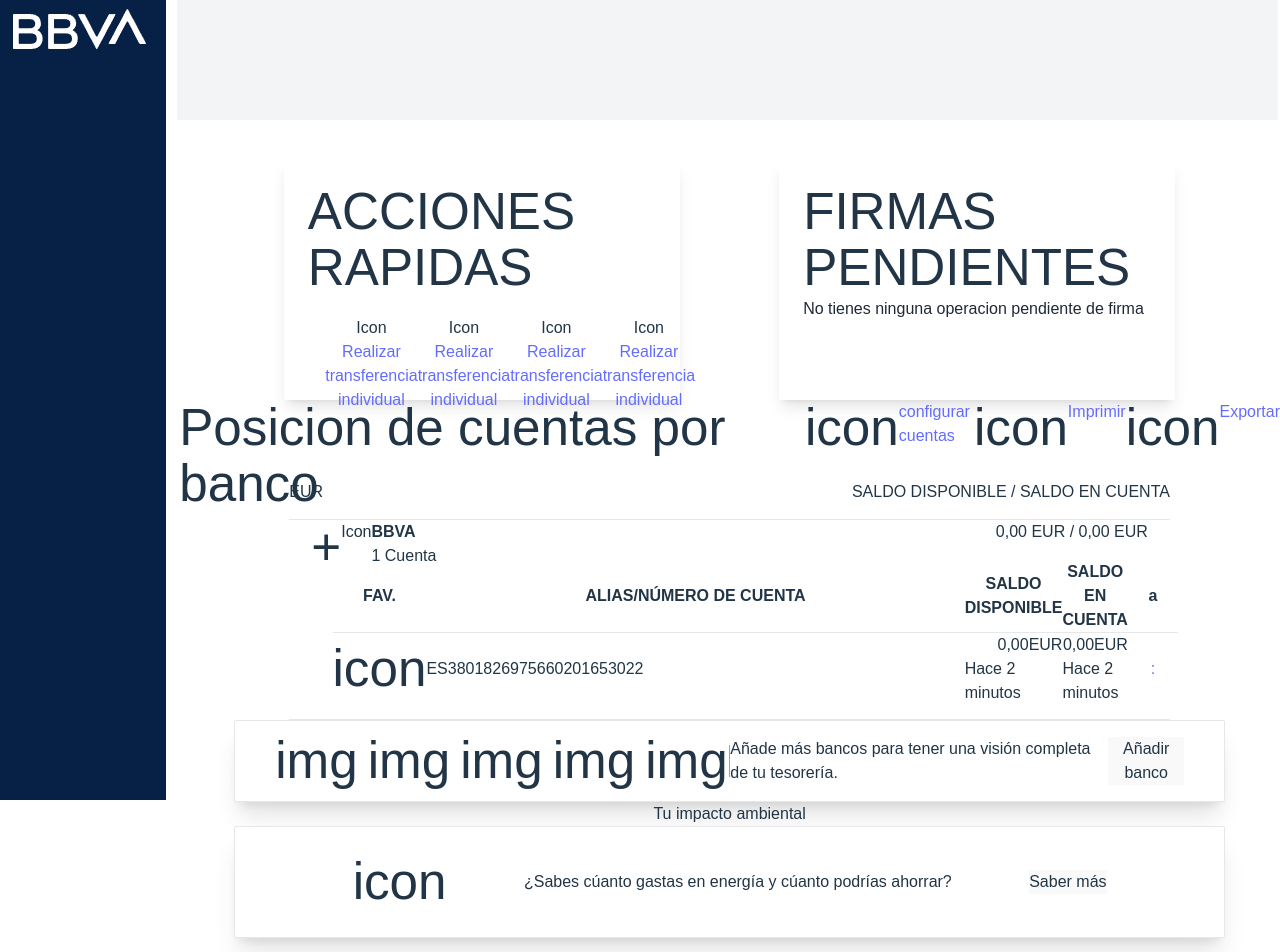
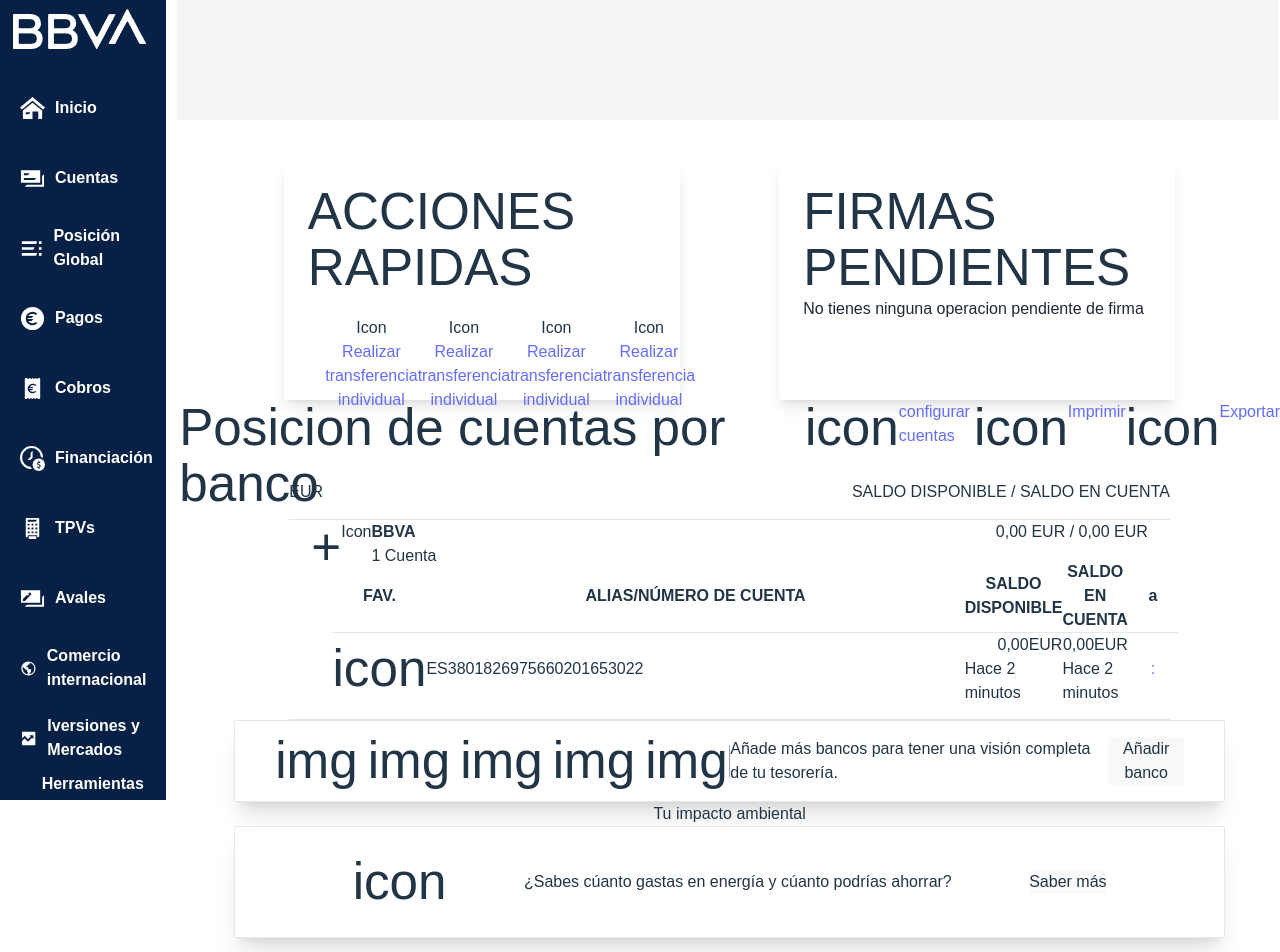
Before and after one commit to SakuraNoTamashi/clonBBVA, a React (Vite) app: page /portal in a window 1280 px wide. Shown: the top 952 px of the page. Built offline with nearby package versions, Linux system fonts and the light colour scheme.

Commit message:
feat(appbar buttons)

```diff
--- a/src/assets/icons/index.tsx
+++ b/src/assets/icons/index.tsx
@@ -123,7 +123,7 @@
       <path d="M21.7 120a98.32 98.32 0 0 1 196.4-6.8 86 86 0 0 1 21.9 9.7V120a120 120 0 1 0-120 120h2.9a84.51 84.51 0 0 1-9.7-21.9A98.36 98.36 0 0 1 21.7 120Z"></path>
     </svg>
   );
-}
+};
 const TPVsIcon = () => {
   return (
     <svg
@@ -143,7 +143,7 @@
       <path d="M180 220v-20H80v20H70a10 10 0 0 1-10-10V30a10 10 0 0 1 10-10h120a10 10 0 0 1 10 10v180a10 10 0 0 1-10 10Zm-20-60v20h20v-20Zm-40 0v20h20v-20Zm-40 0v20h20v-20Zm80-40v20h20v-20Zm-40 0v20h20v-20Zm-40 0v20h20v-20Zm80-40v20h20V80Zm-40 0v20h20V80Zm-40 0v20h20V80Zm0-40v20h80l20-20Zm10 170h80v20a10 10 0 0 1-10 10h-60a10 10 0 0 1-10-10Z"></path>
     </svg>
   );
-}
+};
 const GuaranteesIcon = () => {
   return (
     <svg
@@ -163,7 +163,7 @@
       <path d="M70 195h160v-80l20-20v120H50ZM10 45h200v130H10Zm65 45-45 45v20h21.37l65.16-66.46a5 5 0 0 0 0-7l-13-13a5 5 0 0 0-7.08 0L85 80l15 15H80Z"></path>
     </svg>
   );
-}
+};
 
 const InternationComerceIcon = () => {
   return (
@@ -184,10 +184,126 @@
       <path d="M120 219.45V180h-10v-30H90l-46.14-46.14A90.07 90.07 0 0 0 120 219.45Zm30-177.22V70h-30v20h-20v20h30v30h40v50h-20v27.77a90 90 0 0 0 0-175.54ZM130 240a110 110 0 1 1 110-110 110 110 0 0 1-110 110Z"></path>
     </svg>
   );
-
-}
+};
 const InvestmentIcon = () => {
   return (
-    <></>
-  )
-}
+    <svg
+      viewBox="0 0 260 260"
+      preserveAspectRatio="xMidYMid meet"
+      focusable="false"
+      fill="white"
+      aria-hidden="true"
+      style={{
+        pointerEvents: "none",
+        display: "block",
+        width: "100%",
+        height: "100%",
+        overflow: "hidden",
+      }}
+    >
+      <path d="m70 90-40 40V39.92A10 10 0 0 1 39.92 30h180.16a10 10 0 0 1 9.92 9.92v180.16a10 10 0 0 1-9.92 9.92H39.92a10 10 0 0 1-9.92-9.92V170l40-40 50 50v-40Zm110 30 20 20V80h-60l20 20-40 40v40Z"></path>
+    </svg>
+  );
+};
+
+const SustainableActionIcon = () => {
+  return (
+    <svg
+      viewBox="0 0 260 260"
+      preserveAspectRatio="xMidYMid meet"
+      focusable="false"
+      aria-hidden="true"
+      fill="white"
+      style={{
+        pointerEvents: "none",
+        display: "block",
+        width: "100%",
+        height: "100%",
+        overflow: "hidden",
+      }}
+    >
+      <path d="m100.76 101.05-10.62 10.62v.01l10.62-10.63zm89.77 55.44-10.62-10.62 10.62 10.62zm-121.06 0 2.65-2.65-2.65 2.65z"></path>
+      <path d="M220 152.25C220.18 64.62 130 10 130 10S39.82 64.62 40 152.25c.1 49.75 42.49 90.54 80 97.75v-40.49l-51.77-51.79 1.24-1.23 2.66-2.65 10.26-10.28L120 181.17v-32.85l-33.24-33.25 3.38-3.39 10.62-10.62.15-.15 19 19.09V64.23h20V120L159 100.9l14.15 14.17L140 148.32v32.85l37.6-37.61 2.3 2.31 10.62 10.62 1.24 1.23L140 209.51V250c37.49-7.26 79.9-48 80-97.75Z"></path>
+    </svg>
+  );
+};
+
+const WalletIcon = () => {
+  return (
+    <svg
+      viewBox="0 0 260 260"
+      preserveAspectRatio="xMidYMid meet"
+      focusable="false"
+      fill="white"
+      aria-hidden="true"
+      style={{
+        pointerEvents: "none",
+        display: "block",
+        width: "100%",
+        height: "100%",
+        overflow: "hidden",
+      }}
+    >
+      <path d="M10 107.5h174.55L206.36 85H10V51.26A11 11 0 0 1 20.94 40h218.12A11.08 11.08 0 0 1 250 51.26v157.48A11 11 0 0 1 239.06 220H20.94A11.08 11.08 0 0 1 10 208.74Zm141.82 56.25v22.5h43.63l21.82-22.5Z"></path>
+    </svg>
+  );
+};
+
+const UmbrellaIcon = () => {
+  return (
+    <svg
+      viewBox="0 0 260 260"
+      preserveAspectRatio="xMidYMid meet"
+      focusable="false"
+      fill="white"
+      aria-hidden="true"
+      style={{
+        pointerEvents: "none",
+        display: "block",
+        width: "100%",
+        height: "100%",
+        overflow: "hidden",
+      }}
+    >
+      <path d="M129.85 10.11c44 21.85 70.06 67.51 70.3 120h50c-.31-66.25-54.15-120.22-120.3-120Zm-.5 0c-66.19.4-119.5 53.75-119.19 120h50c-.24-52.49 25.44-97.74 69.19-120Z"></path>
+      <path d="M180.15 130.11c-.24-52.49-21.94-98.08-50.46-120h-.17C101.16 32.3 80 77.53 80.16 130.11h40v90a10 10 0 0 1-20 0v-10h-20v10a30 30 0 1 0 60 0v-90Z"></path>
+    </svg>
+  );
+};
+
+const ChatIcon = () => {
+  return (
+    <svg
+      viewBox="0 0 260 260"
+      preserveAspectRatio="xMidYMid meet"
+      focusable="false"
+      fill="white"
+      aria-hidden="true"
+      style={{
+        pointerEvents: "none",
+        display: "block",
+        width: "100%",
+        height: "100%",
+        overflow: "hidden",
+      }}
+    >
+      <path d="M240 20H20a10 10 0 0 0-10 10v210l40-40h190a10 10 0 0 0 10-10V30a10 10 0 0 0-10-10ZM90 120 50 90l40-30v20h60l-20 20H90Zm80 40v-20h-60l20-20h40v-20l40 30Z"></path>
+    </svg>
+  );
+};
+export {
+  ChatIcon,
+  UmbrellaIcon,
+  InternationComerceIcon,
+  WalletIcon,
+  SustainableActionIcon,
+  InvestmentIcon,
+  GuaranteesIcon,
+  TPVsIcon,
+  FundingIcon,
+  CollectionsIcon,
+  PaymentsIcon,
+  GlobalPositionIcon,
+  AccountIcon,
+  HomeIcon,
+};
--- a/src/components/SideBar.tsx
+++ b/src/components/SideBar.tsx
@@ -1,10 +1,113 @@
+import React, { useState } from "react";
 import { logo } from "../assets";
+import {
+  AccountIcon,
+  ChatIcon,
+  CollectionsIcon,
+  FundingIcon,
+  GlobalPositionIcon,
+  GuaranteesIcon,
+  HomeIcon,
+  InternationComerceIcon,
+  InvestmentIcon,
+  PaymentsIcon,
+  SustainableActionIcon,
+  TPVsIcon,
+  UmbrellaIcon,
+  WalletIcon,
+} from "../assets/icons";
 
+interface AppBarOptionProps {
+  icon: () => JSX.Element;
+  label: string;
+  onClick: React.MouseEventHandler<HTMLDivElement>;
+}
+
+const AppBarOption: React.FC<AppBarOptionProps> = ({
+  icon,
+  label,
+  onClick,
+}) => {
+  const [hovered, setHovered] = useState(false);
+  const [Active, setActive] = useState(false);
+  const handleClick = () => {
+    onClick;
+    setActive(!Active);
+  };
+
+  return (
+    <div
+      className={`w-full h-[60px]  ${
+        Active ? "border-l-[4px]" : ""
+      } border-white  ${
+        hovered || Active ? "bg-appBarHighlighted " : "bg-navyBlue"
+      }  flex items-center  gap-[10px] `}
+      onMouseEnter={() => setHovered(true)}
+      onMouseLeave={() => setHovered(false)}
+      onClick={handleClick}
+    >
+      <div className="w-[25px] h-[25px] ml-[20px]">{icon()}</div>
+      <p className="font-'Benton Sans', sans-serif  font-bold text-white">
+        {label}
+      </p>
+    </div>
+  );
+};
 const SideBar = () => {
+  type ButtonTuple = [() => JSX.Element, string];
+  const buttons: ButtonTuple[] = [
+    [HomeIcon, "Inicio"],
+    [AccountIcon, "Cuentas"],
+    [GlobalPositionIcon, "Posición Global"],
+    [PaymentsIcon, "Pagos"],
+    [CollectionsIcon, "Cobros"],
+    [FundingIcon, "Financiación"],
+    [TPVsIcon, "TPVs"],
+    [GuaranteesIcon, "Avales"],
+    [InternationComerceIcon, "Comercio internacional"],
+    [InvestmentIcon, "Iversiones y Mercados"],
+    [SustainableActionIcon, "Herramientas de Acción Sostenible"],
+  ];
+
+  const buttons2: ButtonTuple[] = [
+    [WalletIcon, "Tarjetas"],
+    [UmbrellaIcon, "Seguros"],
+  ];
+
+  const button3: ButtonTuple = [ChatIcon, "Danos tu opinión"];
   return (
-    <section className="z-99 w-[13vw] h-screen bg-navyBlue fixed left-0 flex flex-col items-start">
+    <section className="z-99 w-[13vw] h-screen bg-navyBlue fixed left-0 flex flex-col items-start overflow-y-scroll bara">
       <img src={logo} />
 
+      <div className="flex flex-col items-center w-full gap-[10px]  pt-[20px] ">
+        {buttons.map((button, index) => (
+          <AppBarOption
+            key={`appbar-button-${index}`}
+            icon={button[0]}
+            label={`${button[1]}`}
+            onClick={() => {}}
+          />
+        ))}
+        <div className="w-[90%] border-b-[2px] border-white"></div>
+      </div>
+
+      <div className="flex flex-col items-center w-full gap-[10px] ">
+        {buttons2.map((button, index) => (
+          <AppBarOption
+            key={`appbar-button-${index}`}
+            icon={button[0]}
+            label={`${button[1]}`}
+            onClick={() => {}}
+          />
+        ))}
+        <div className="w-[90%] border-b-[2px] border-white"></div>
+      </div>
+      <AppBarOption
+        key={`appbar-button-Opinion`}
+        icon={button3[0]}
+        label={`${button3[1]}`}
+        onClick={() => {}}
+      />
     </section>
   );
 };
--- a/tailwind.config.js
+++ b/tailwind.config.js
@@ -9,7 +9,8 @@
       colors: {
         navyBlue: '#072146',
         blue2: '#192645',
-        lightDarkBlue:'#004481'
+        lightDarkBlue: '#004481',
+        appBarHighlighted:'#043263'
       }
     },
   },
```
